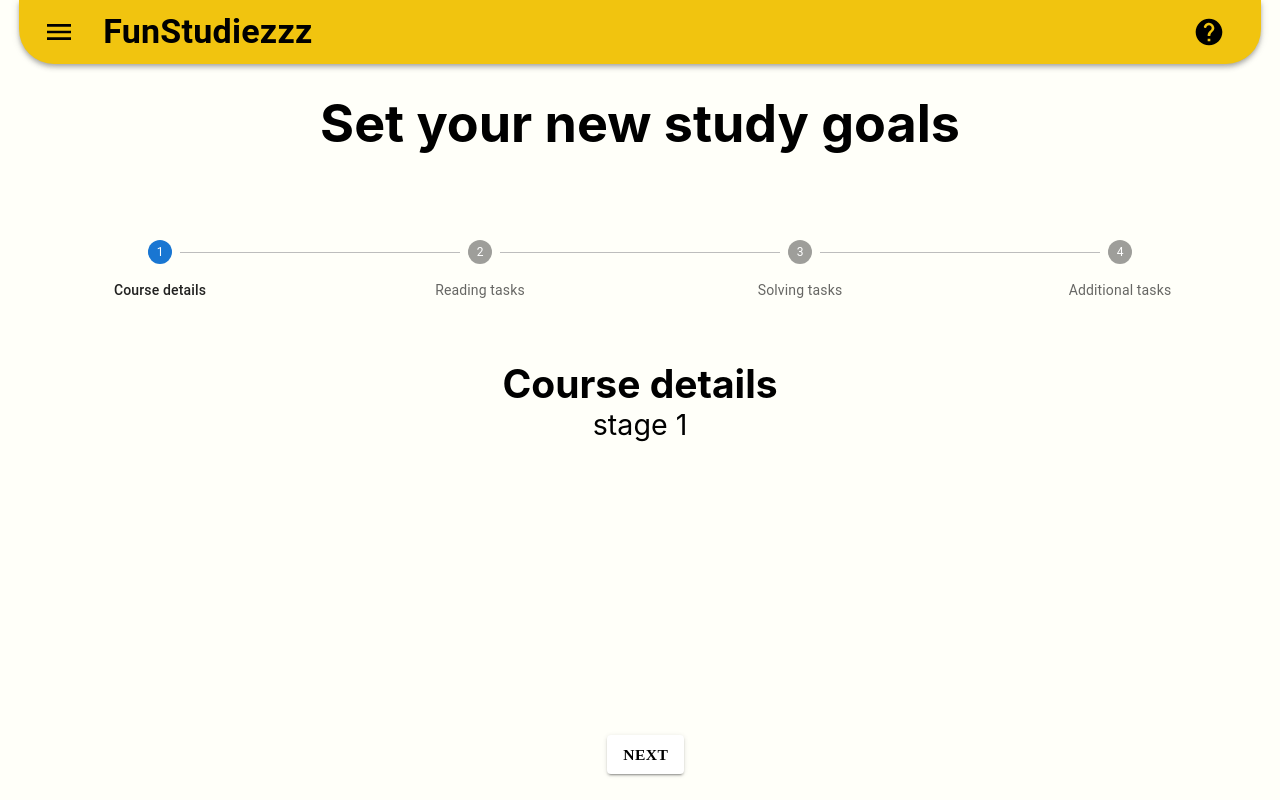
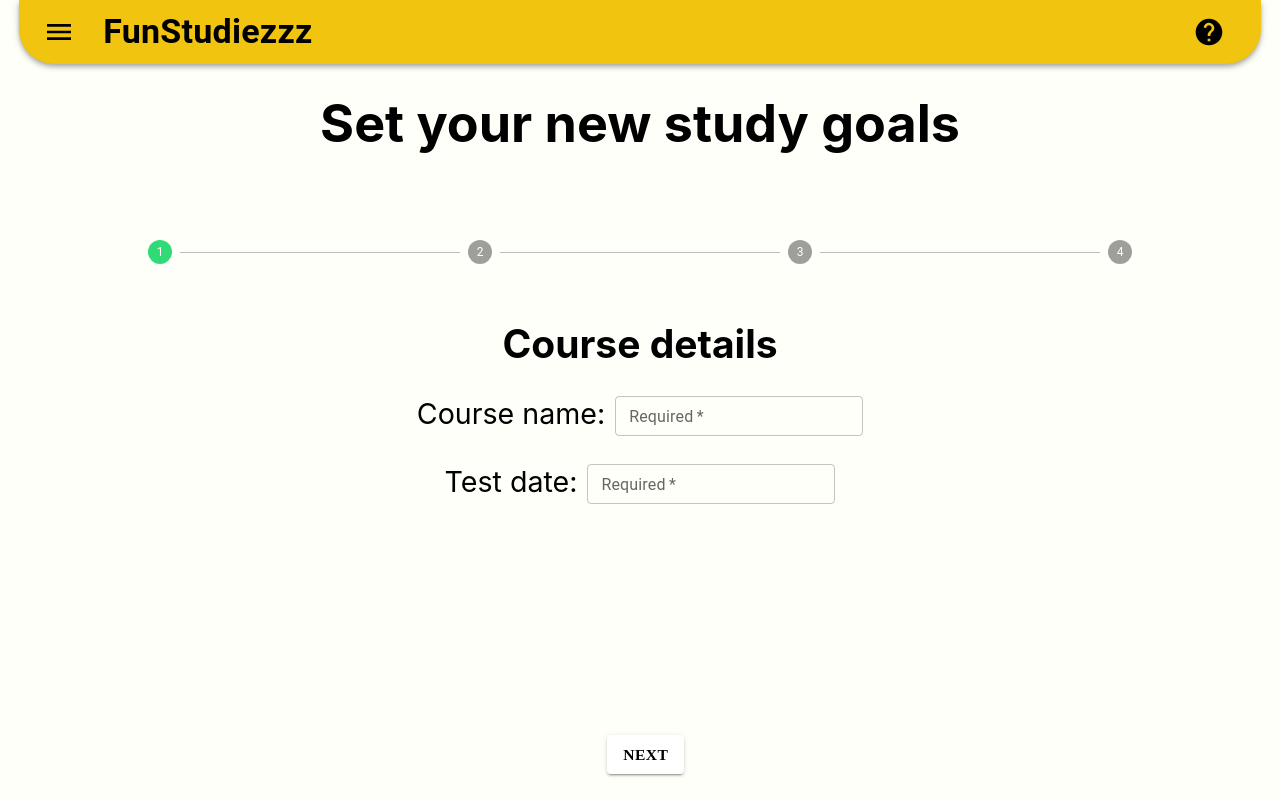
Before and after one commit to amit-erlich/FunStudiez, a React (Create React App) app: page /NewStudySettings in a window 1280 px wide. Built offline with nearby package versions, Linux system fonts and the light colour scheme.

Commit message:
start of settings input fields

```diff
--- a/src/pages/NewStudySettings.js
+++ b/src/pages/NewStudySettings.js
@@ -1,7 +1,7 @@
 import React, { useState } from 'react';
 import { useNavigate } from 'react-router-dom';
 import { useTheme } from '@mui/material/styles';
-import { Button, Container, Stepper, Step, Box, StepLabel } from '@mui/material';
+import { Button, Container, Stepper, Step, Box, StepLabel, TextField } from '@mui/material';
 import AppMainBar from '../components/AppMainBar';
 
 function NewStudySettings() {
@@ -55,13 +55,25 @@ function NewStudySettings() {
             <Box sx={{ width: '100%' }} style={{ position: 'absolute', top: '30%'}}>
                 <Stepper activeStep={currentStep} alternativeLabel>
                     {steps.map((label) => (
-                    <Step key={label}>
-                        <StepLabel>{label}</StepLabel>
+                    <Step key={label}
+                    sx={{
+                        '& .MuiStepLabel-root .Mui-completed': {
+                          color: theme.palette.green, // circle color (COMPLETED)
+                        },
+                        '& .MuiStepLabel-root .Mui-active': {
+                          color: theme.palette.green, // circle color (ACTIVE)
+                        },
+                        '& .MuiStepLabel-label.Mui-active.MuiStepLabel-alternativeLabel':
+                          {
+                            color: theme.palette.green, // Just text label (ACTIVE)
+                          },
+                      }}>
+                        <StepLabel></StepLabel>
                     </Step>
                     ))}
                 </Stepper>
             </Box>
-            <div style={{ position: 'absolute', top: '45%'}}>
+            <div style={{ position: 'absolute', top: '40%'}}>
                 <div>
                     <p style={{ fontSize: '150%', fontWeight: 'bold', padding: '0px', margin: '0px' }}>
                     {settingsTitle}
@@ -72,9 +84,30 @@ function NewStudySettings() {
                 </div>
                 <div>
                     {(currentStep == 0) &&
-                    <p style={{ fontSize: '110%', padding: '0px', margin: '0px' }}>
-                    stage 1
-                    </p>
+                    <div>
+                        <p style={{ fontSize: '110%' }}>
+                        Course name:
+                        <TextField
+                            required
+                            id="outlined-required"
+                            label="Required"
+                            defaultValue=""
+                            size="small"
+                            style={{ marginLeft: '10px' }}
+                        />
+                        </p>
+                        <p style={{ fontSize: '110%' }}>
+                        Test date:
+                        <TextField
+                            required
+                            id="outlined-required"
+                            label="Required"
+                            defaultValue=""
+                            size="small"
+                            style={{ marginLeft: '10px' }}
+                        />
+                        </p>
+                    </div>
                     }
                     {(currentStep == 1) &&
                     <p style={{ fontSize: '110%', padding: '0px', margin: '0px' }}>
```
